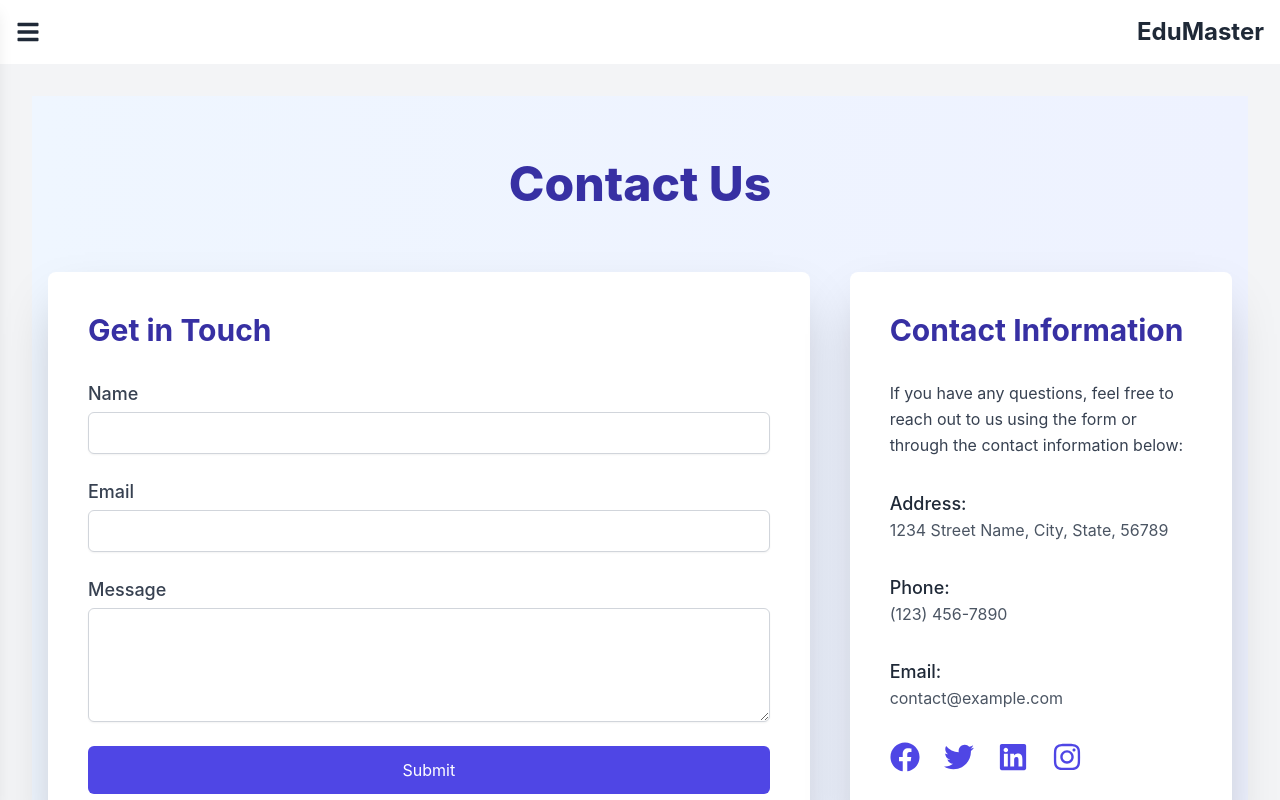
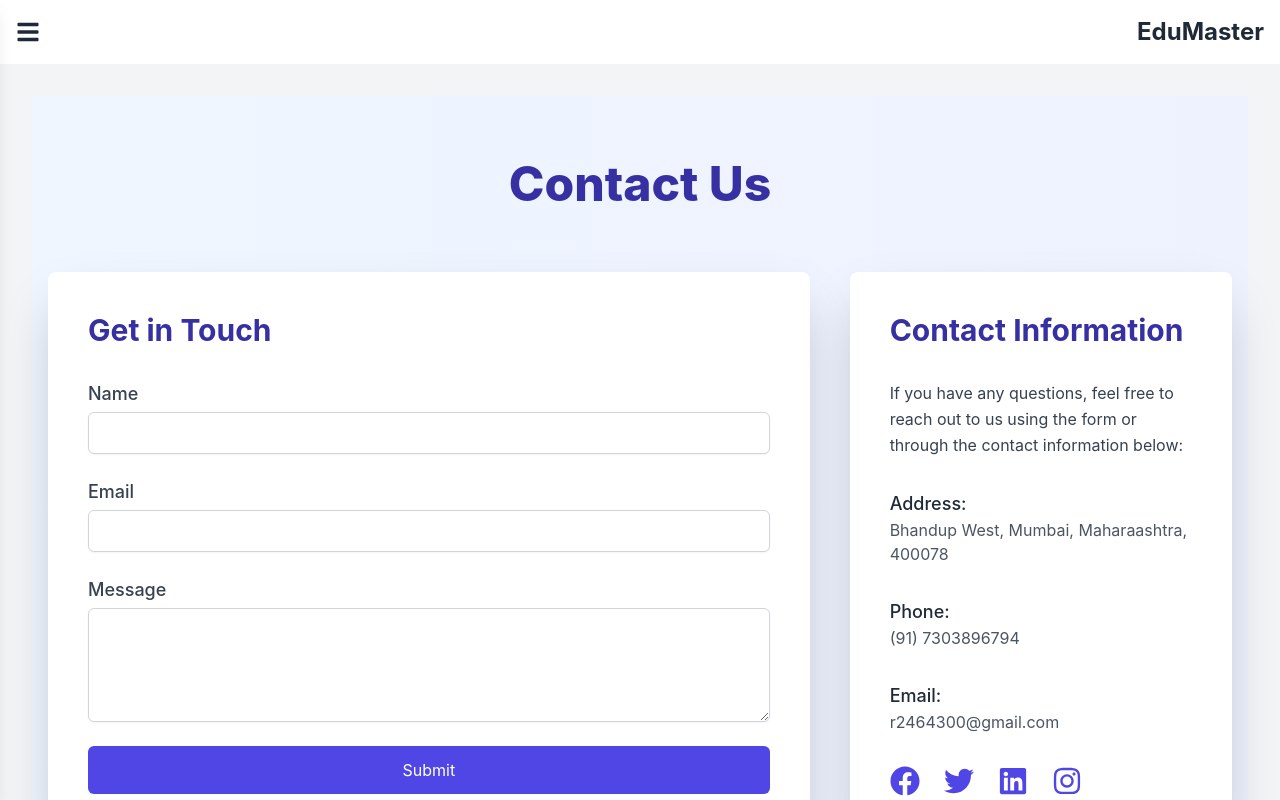
Before and after one commit to Uttam1910/lms-frontend, a React (Vite) app: page /contact in a window 1280 px wide. Shown: the top 800 px of the page. Built offline with nearby package versions, Linux system fonts and the light colour scheme.

Commit message:
Chnaged contact detail

```diff
--- a/src/App.jsx
+++ b/src/App.jsx
@@ -19,8 +19,10 @@ import ForgotPassword from './pages/ForgotPassword';
 import ResetPassword from './pages/ResetPassword';
 import ChangePassword from './pages/ChangePassword';
 
+
 function App() {
   return (
+
     <Routes>
       <Route path="/" element={<HomeLayout />}>
         <Route index element={<Home />} />
@@ -62,6 +64,7 @@ function App() {
       <Route path="#" element={<AccessDenied />} />
       <Route path="*" element={<NotFound />} />
     </Routes>
+
   );
 }
 
--- a/src/pages/Contact.jsx
+++ b/src/pages/Contact.jsx
@@ -74,15 +74,15 @@ const Contact = () => {
           <p className="text-gray-700 mb-8 leading-relaxed">If you have any questions, feel free to reach out to us using the form or through the contact information below:</p>
           <div className="mb-8">
             <h3 className="text-lg font-medium text-gray-800">Address:</h3>
-            <p className="text-gray-600">1234 Street Name, City, State, 56789</p>
+            <p className="text-gray-600">Bhandup West, Mumbai, Maharaashtra, 400078</p>
           </div>
           <div className="mb-8">
             <h3 className="text-lg font-medium text-gray-800">Phone:</h3>
-            <p className="text-gray-600">(123) 456-7890</p>
+            <p className="text-gray-600">(91) 7303896794</p>
           </div>
           <div className="mb-8">
             <h3 className="text-lg font-medium text-gray-800">Email:</h3>
-            <p className="text-gray-600">contact@example.com</p>
+            <p className="text-gray-600">r2464300@gmail.com</p>
           </div>
           <div className="flex space-x-6 mt-6">
             <a href="https://facebook.com" className="text-indigo-600 hover:text-indigo-800 transition duration-300">
--- a/src/pages/Home.jsx
+++ b/src/pages/Home.jsx
@@ -1,26 +1,46 @@
-import React from 'react';
+import React, { useState, useEffect } from 'react';
 import { useNavigate } from 'react-router-dom';
-
 
 const Home = () => {
   const navigate = useNavigate();
+  const [isAuthenticated, setIsAuthenticated] = useState(false);
+
+  useEffect(() => {
+    // Check if the user is authenticated
+    const authStatus = localStorage.getItem('isAuthenticated') === 'true';
+    setIsAuthenticated(authStatus);
+  }, []);
+
+  const handleLogin = () => {
+    // Simulate login
+    localStorage.setItem('isAuthenticated', 'true');
+    setIsAuthenticated(true);
+    navigate('/dashboard'); // Navigate to a dashboard or another authenticated page
+  };
+
+  const handleLogout = () => {
+    // Simulate logout
+    localStorage.removeItem('isAuthenticated');
+    setIsAuthenticated(false);
+    navigate('/'); // Navigate to home or another public page
+  };
 
   return (
-
     <div className="space-y-16 text-white">
       {/* Hero Section */}
       <section className="bg-gradient-to-r from-gray-800 to-gray-900 py-20">
         <div className="container mx-auto text-center">
           <h1 className="text-5xl font-bold mb-4">Welcome to Our Learning Management System</h1>
           <p className="text-xl mb-8">Your gateway to world-class education and training.</p>
+          {!isAuthenticated && (
             <button className="btn btn-primary" onClick={() => navigate('/signup')}>Get Started</button>
+          )}
         </div>
       </section>
 
       {/* Features Section */}
       <section className="container mx-auto py-16">
         <h2 className="text-3xl font-bold text-center mb-12 text-black">Our Features</h2>
-
         <div className="grid grid-cols-1 md:grid-cols-3 gap-8">
           <div className="bg-gray-800 p-6 rounded-lg shadow-md text-center">
             <h3 className="text-xl font-bold mb-4">Expert Instructors</h3>
@@ -82,11 +102,14 @@ const Home = () => {
         <div className="container mx-auto text-center">
           <h2 className="text-3xl font-bold mb-4">Ready to Start Learning?</h2>
           <p className="text-lg mb-8">Join thousands of students and begin your educational journey with us.</p>
+          {!isAuthenticated ? (
             <button className="btn btn-primary" onClick={() => navigate('/signup')}>Sign Up Now</button>
+          ) : (
+            <button className="btn btn-secondary" onClick={handleLogout}>Logout</button>
+          )}
         </div>
       </section>
     </div>
-
   );
 };
 
```
Lines whose indentation alone changed are shown as unchanged.
